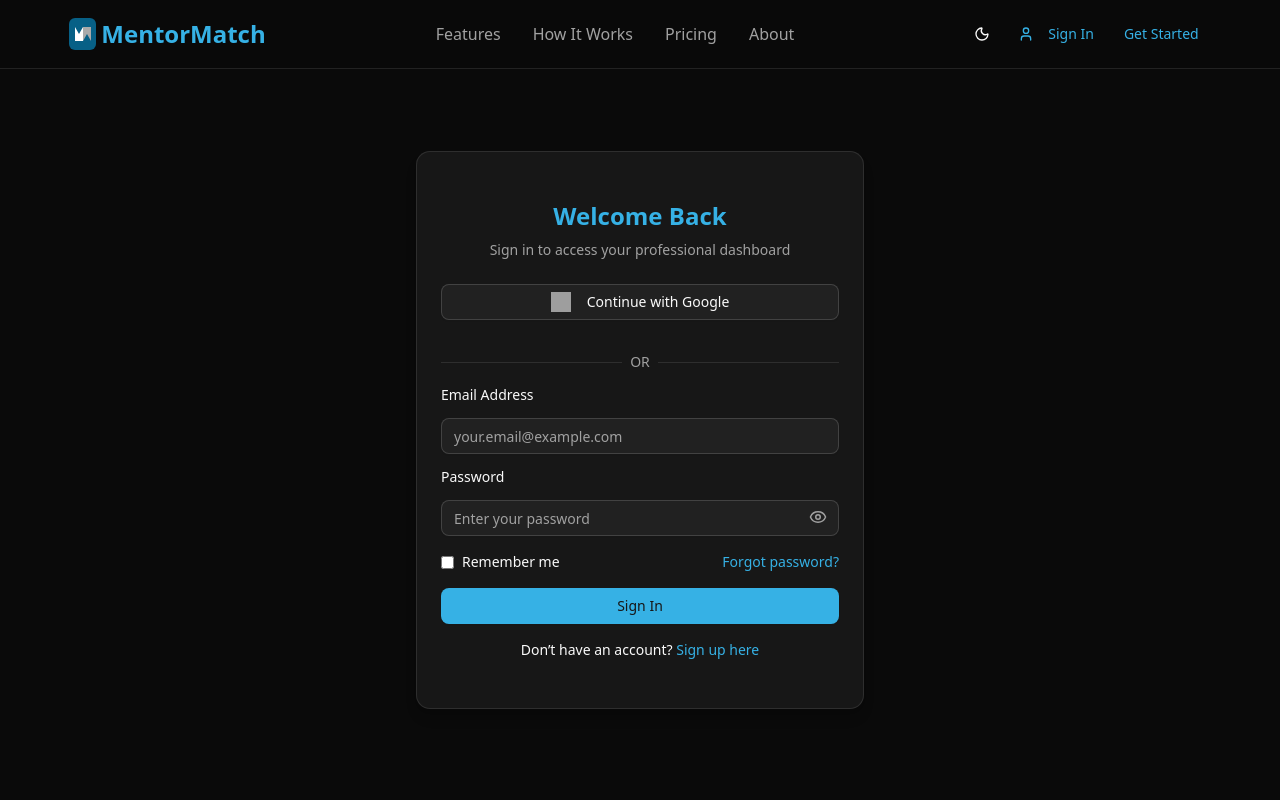
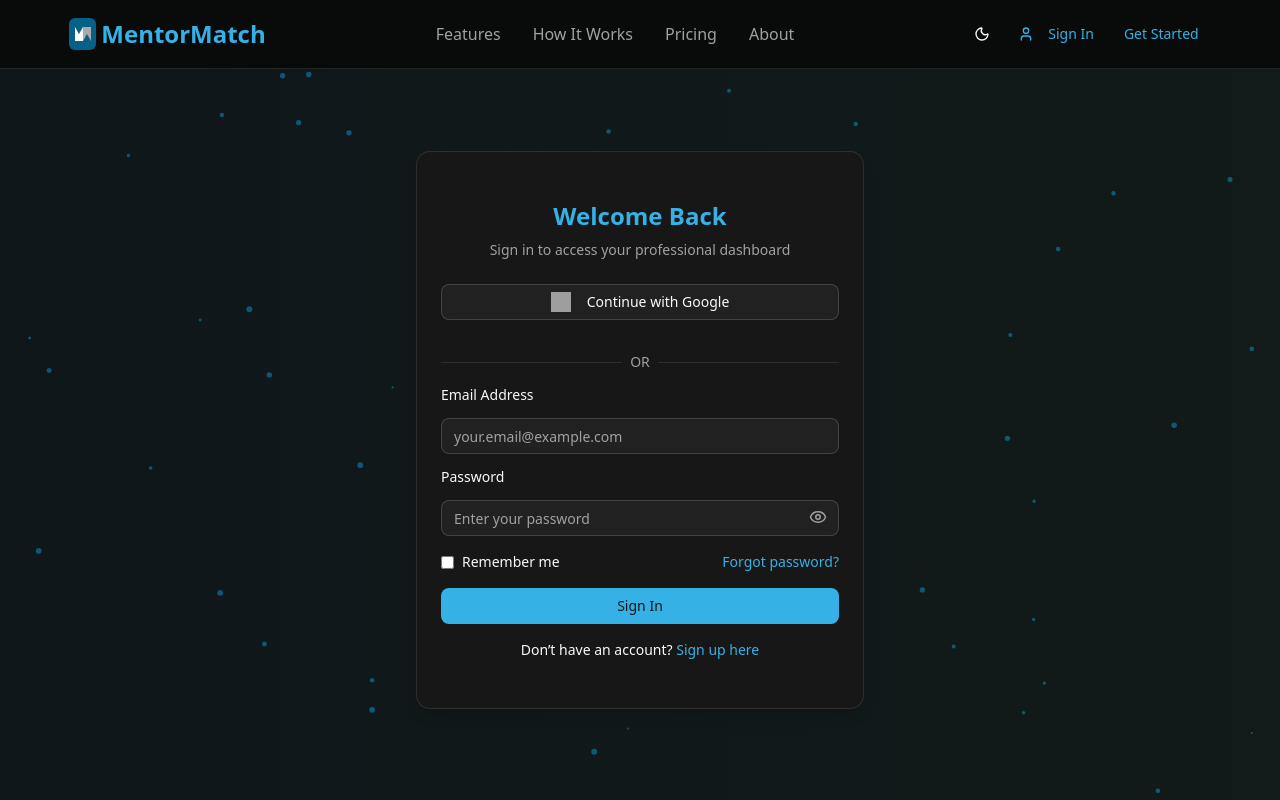
Before and after one commit to khandokar-rashidul-islam/MentorMatch, a React (Vite) app in the folder MentorMatch-client/: page /signin in a window 1280 px wide. Shown: the top 800 px of the page. Built offline with nearby package versions, Linux system fonts and the light colour scheme; grey boxes are pictures that could not be loaded.

Commit message:
stary background added

```diff
--- a/MentorMatch-client/package.json
+++ b/MentorMatch-client/package.json
@@ -27,6 +27,7 @@
     "@radix-ui/react-tooltip": "^1.2.8",
     "@reduxjs/toolkit": "^2.8.2",
     "@tailwindcss/vite": "^4.1.11",
+    "@tsparticles/react": "^3.0.0",
     "class-variance-authority": "^0.7.1",
     "clsx": "^2.1.1",
     "framer-motion": "^12.23.12",
@@ -42,6 +43,7 @@
     "sonner": "^2.0.7",
     "tailwind-merge": "^3.3.1",
     "tailwindcss": "^4.1.11",
+    "tsparticles": "^3.9.1",
     "zod": "^4.0.17"
   },
   "devDependencies": {
--- a/MentorMatch-client/src/index.css
+++ b/MentorMatch-client/src/index.css
@@ -129,3 +129,14 @@
   -ms-overflow-style: none;  /* IE and Edge */
   scrollbar-width: none;     /* Firefox */
 }
+@keyframes grokBackground {
+  0% { background-position: 0% 50%; }
+  50% { background-position: 100% 50%; }
+  100% { background-position: 0% 50%; }
+}
+
+.grok-bg {
+  background: linear-gradient(270deg, #6EE7B7, #3B82F6, #9333EA, #F59E0B);
+  background-size: 600% 600%;
+  animation: grokBackground 15s ease infinite;
+}
--- a/MentorMatch-client/src/pages/Login/SignIn.jsx
+++ b/MentorMatch-client/src/pages/Login/SignIn.jsx
@@ -3,22 +3,84 @@ import { Input } from "@/components/ui/input";
 import { Label } from "@/components/ui/label";
 import { Button } from "@/components/ui/button";
 import { Eye, EyeOff } from "lucide-react";
-import { useState } from "react";
+import { useEffect, useState } from "react";
 import { Card, CardContent } from "@/components/ui/card";
 import { Separator } from "@/components/ui/separator";
 import { Link } from "react-router";
+import Particles, { initParticlesEngine } from "@tsparticles/react";
+import { loadSlim } from "@tsparticles/slim";
+import { useTheme } from "next-themes";
 
 const SignIn = () => {
   const { register, handleSubmit } = useForm();
+  const [init, setInit] = useState(false);
+  const { theme } = useTheme()
   const [showPassword, setShowPassword] = useState(false);
+    useEffect(() => {
+    initParticlesEngine(async (engine) => {
+      await loadSlim(engine);
+    }).then(() => {
+      setInit(true);
+    });
+  }, []);
 
   const onSubmit = (data) => {
     console.log(data);
   };
 
   return (
-    <div className="min-h-screen flex items-center justify-center ">
-      <Card className="w-full max-w-md shadow-lg border mt-35 mb-20 ">
+    <div className="relative min-h-screen flex items-center justify-center ">
+      <div className="grok-bg fixed inset-0 -z-5 dark:opacity-8 opacity-20"></div>
+      <div className="fixed inset-0 -z-8 ">
+        <Particles
+          id="tsparticles"
+          init={init}
+          options={{
+            background: {
+               //
+            },
+            fpsLimit: 60,
+            interactivity: {
+
+            },
+            particles: {
+              number: {
+                value: 120, // how many stars
+                density: {
+                  enable: true,
+                  area: 800,
+                },
+              },
+              color: { value: theme === "dark" ? "#36b1e5" : "#076086" }, // star color
+              shape: { type: "circle" },
+              opacity: {
+                value: 0.8,
+                random: true,
+                animation: {
+                  enable: true,
+                  speed: 0.5,
+                  minimumValue: 0.2,
+                },
+              },
+              size: {
+                value: { min: 1, max: 3 }, // random star sizes
+              },
+              move: {
+                enable: true,
+                speed: 1, // slow drift like stars
+                direction: "none",
+                random: true,
+                straight: false,
+                outModes: {
+                  default: "out",
+                },
+              },
+            },
+            detectRetina: true,
+          }}
+        />
+      </div>
+      <Card className="w-full max-w-md shadow-lg border mt-35 mb-20 relative z-10">
         <CardContent className="p-6">
           <h2 className="text-2xl font-bold text-center mb-2 text-primary">Welcome Back</h2>
           <p className="text-sm text-center text-muted-foreground mb-6">
--- a/MentorMatch-client/src/pages/Registration/RegistrationForm.jsx
+++ b/MentorMatch-client/src/pages/Registration/RegistrationForm.jsx
@@ -1,17 +1,30 @@
 import { useForm, FormProvider } from "react-hook-form";
-import { useState } from "react";
+import { useEffect, useState } from "react";
 import StepOne from "./StepOne";
 import StepTwo from "./StepTwo";
 import StepThree from "./StepThree";
 import StepRole from "./StepRole";
+import Particles, { initParticlesEngine } from "@tsparticles/react";
+import { loadSlim } from "@tsparticles/slim";
+import { useTheme } from "next-themes";
 
 const steps = [StepRole, StepOne, StepTwo, StepThree]; // Add more as needed
 
 export default function RegistrationForm() {
+  const [init, setInit] = useState(false);
+  const { theme } = useTheme()
   const methods = useForm({ mode: "onTouched" });
   const [step, setStep] = useState(0);
   const CurrentStep = steps[step];
   const progress = ((step + 1) / steps.length) * 100;
+
+  useEffect(() => {
+    initParticlesEngine(async (engine) => {
+      await loadSlim(engine);
+    }).then(() => {
+      setInit(true);
+    });
+  }, []);
 
   const nextStep = async () => {
     const valid = await methods.trigger();
@@ -27,8 +40,58 @@ export default function RegistrationForm() {
 
   return (
     <FormProvider {...methods}>
-      <div className="w-11/12 min-h-screen mx-auto flex flex-col justify-center items-center p-4">
-        <form onSubmit={onSubmit} className="pt-35 pb-20 flex flex-col lg:flex-row ">
+      <div className="w-11/12 min-h-screen mx-auto flex flex-col justify-center items-center p-4 relative">
+        <div className="grok-bg fixed inset-0 -z-5 dark:opacity-8 opacity-20"></div>
+        <div className="fixed inset-0 -z-8 ">
+          <Particles
+            id="tsparticles"
+            init={init}
+            options={{
+              background: {
+                //
+              },
+              fpsLimit: 60,
+              interactivity: {
+
+              },
+              particles: {
+                number: {
+                  value: 120, // how many stars
+                  density: {
+                    enable: true,
+                    area: 800,
+                  },
+                },
+                color: { value: theme === "dark" ? "#36b1e5" : "#076086" }, // star color
+                shape: { type: "circle" },
+                opacity: {
+                  value: 0.8,
+                  random: true,
+                  animation: {
+                    enable: true,
+                    speed: 0.5,
+                    minimumValue: 0.2,
+                  },
+                },
+                size: {
+                  value: { min: 1, max: 3 }, // random star sizes
+                },
+                move: {
+                  enable: true,
+                  speed: 1, // slow drift like stars
+                  direction: "none",
+                  random: true,
+                  straight: false,
+                  outModes: {
+                    default: "out",
+                  },
+                },
+              },
+              detectRetina: true,
+            }}
+          />
+        </div>
+        <form onSubmit={onSubmit} className="pt-35 pb-20 flex flex-col lg:flex-row z-10">
           {/* Sidebar */}
           <div className=" lg:w-[45%] lg:rounded-l-xl bg-primary text-secondary p-10 flex flex-col justify-between">
             <div>
@@ -58,8 +121,7 @@ export default function RegistrationForm() {
                       {/* Step circle */}
                       <div
                         className={`h-6 w-6 rounded-full flex items-center justify-center border-2  text-xs font-medium
-                ${
-                  isCompleted
+                ${isCompleted
                             ? "bg-teal-900 border-teal-500 text-teal-500 dark:text-teal-300"
                             : isActive
                               ? "bg-white border-teal-300 text-teal-800 dark:text-teal-800 dark:border-teal-800"
@@ -71,8 +133,7 @@ export default function RegistrationForm() {
 
                       {/* Step label */}
                       <div
-                        className={`ml-3 text-sm ${
-                          isCompleted
+                        className={`ml-3 text-sm ${isCompleted
                           ? "text-teal-500 dark:text-teal-900"
                           : isActive
                             ? "text-white font-semibold"
```
Also changed, not shown: 1 other file (tests, documents, lock files or other folders). Lines whose indentation alone changed are shown as unchanged.
